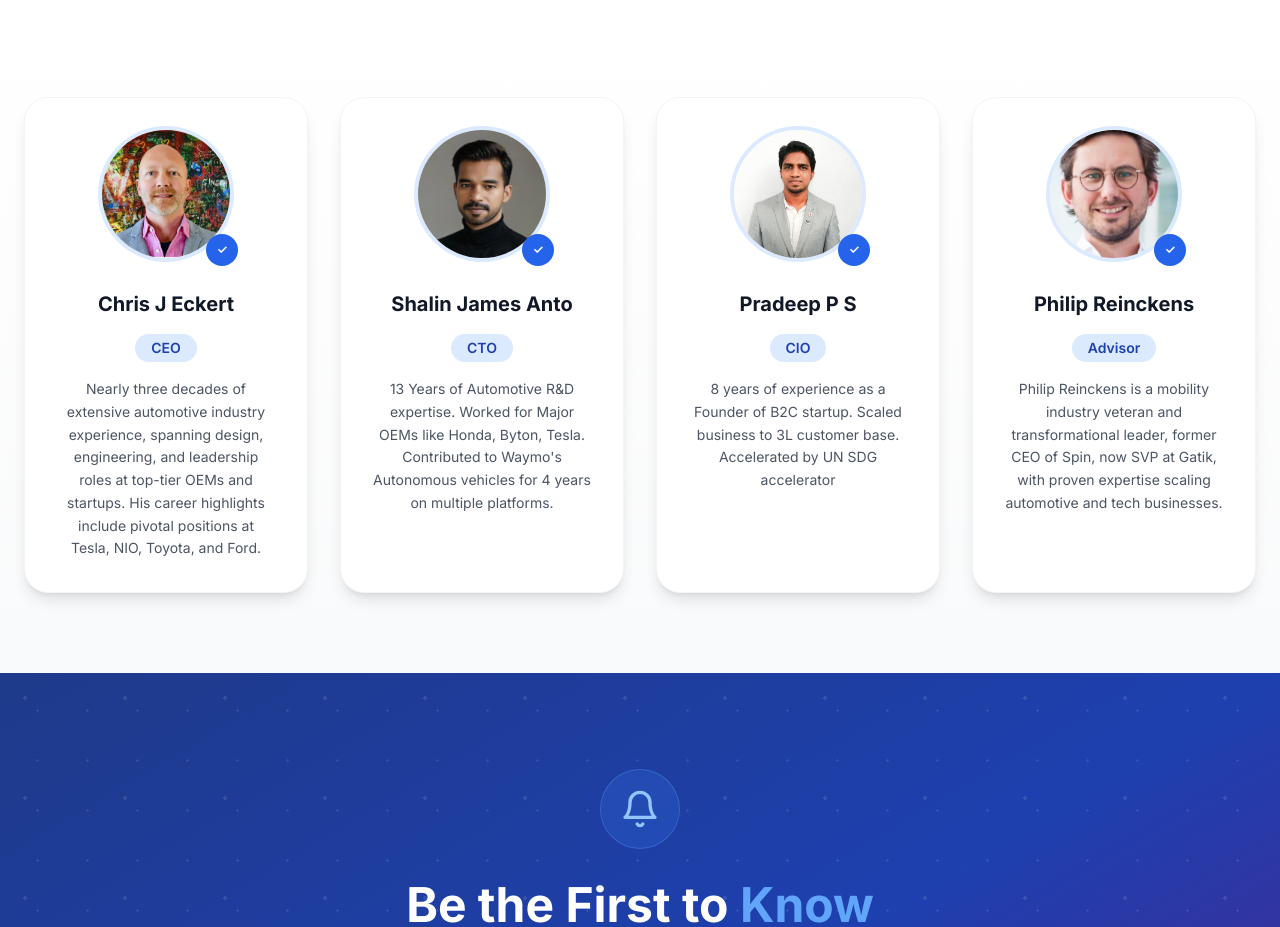
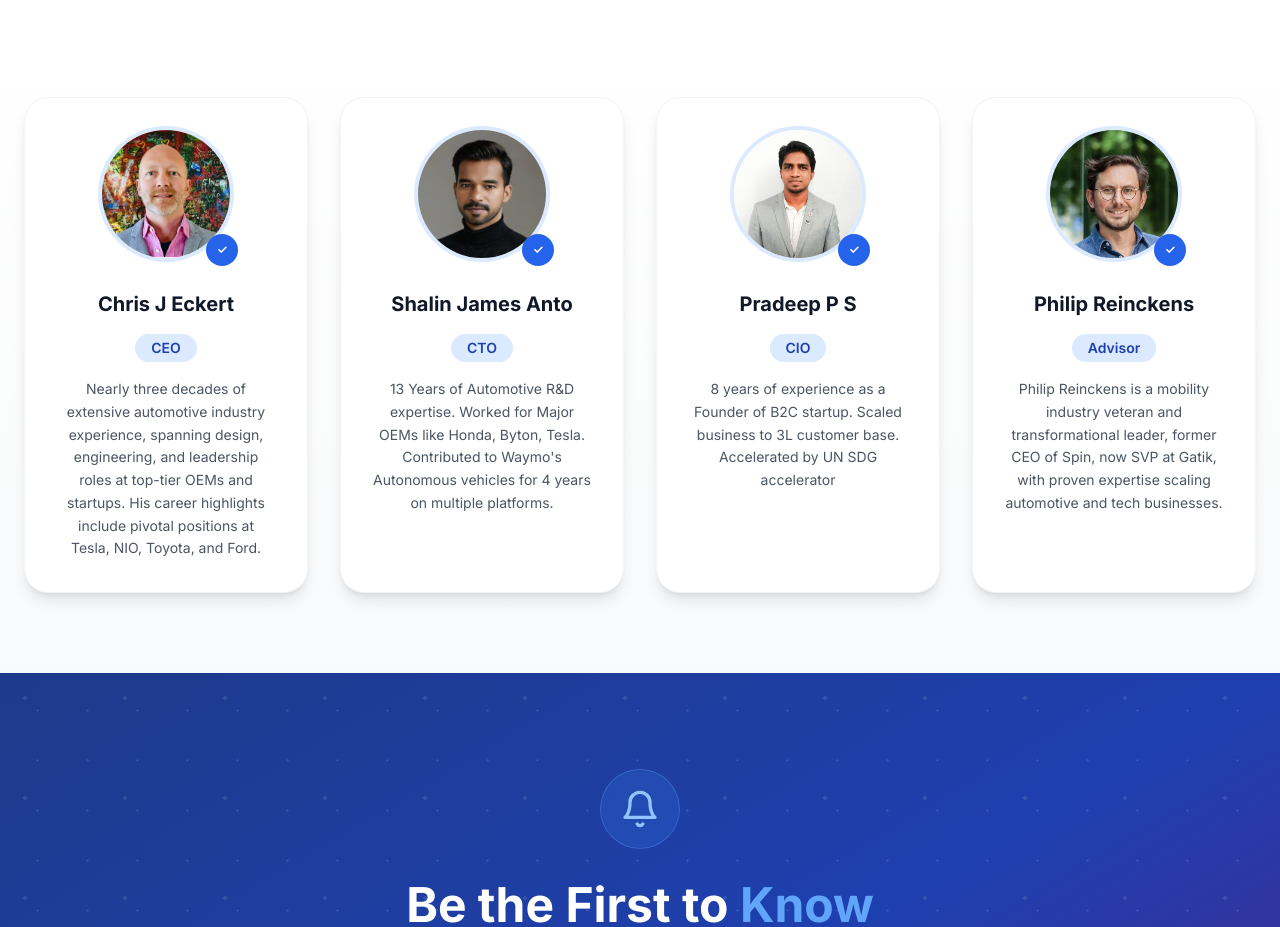
Before and after one commit to RaytimePolicygen/quiet-web-pulse, a React (Vite) app: page / in a window 1280 px wide. Shown: the part 6260-7187 px from the top of the page. Built offline with nearby package versions, Linux system fonts and the light colour scheme.

Commit message:
Update Philip Reinckens' image

```diff
--- a/src/pages/homecomponents/MeetourTeam.tsx
+++ b/src/pages/homecomponents/MeetourTeam.tsx
@@ -38,7 +38,7 @@ const teamMembers = [
   {
     name: 'Philip Reinckens',
     role: 'Advisor',
-    image: '/lovable-uploads/8a0e2fd6-ed53-4695-bdc6-85fff65f7abe.png',
+    image: '/lovable-uploads/88f92526-efa6-4fa8-b737-7e0b4ac79f14.png',
     social: {
       linkedin: '#',
       twitter: '#',
```
Also changed, not shown: public/lovable-uploads/88f92526-efa6-4fa8-b737-7e0b4ac79f14.png (added).
